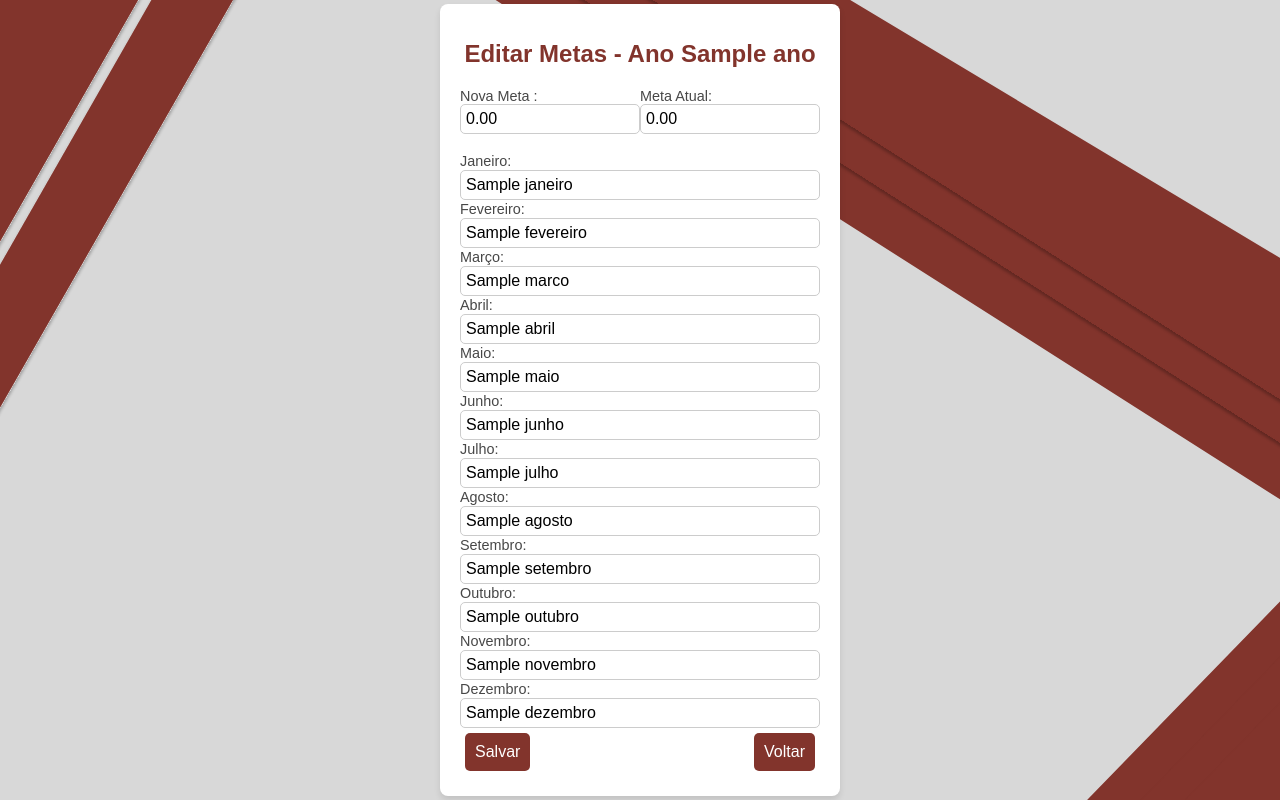
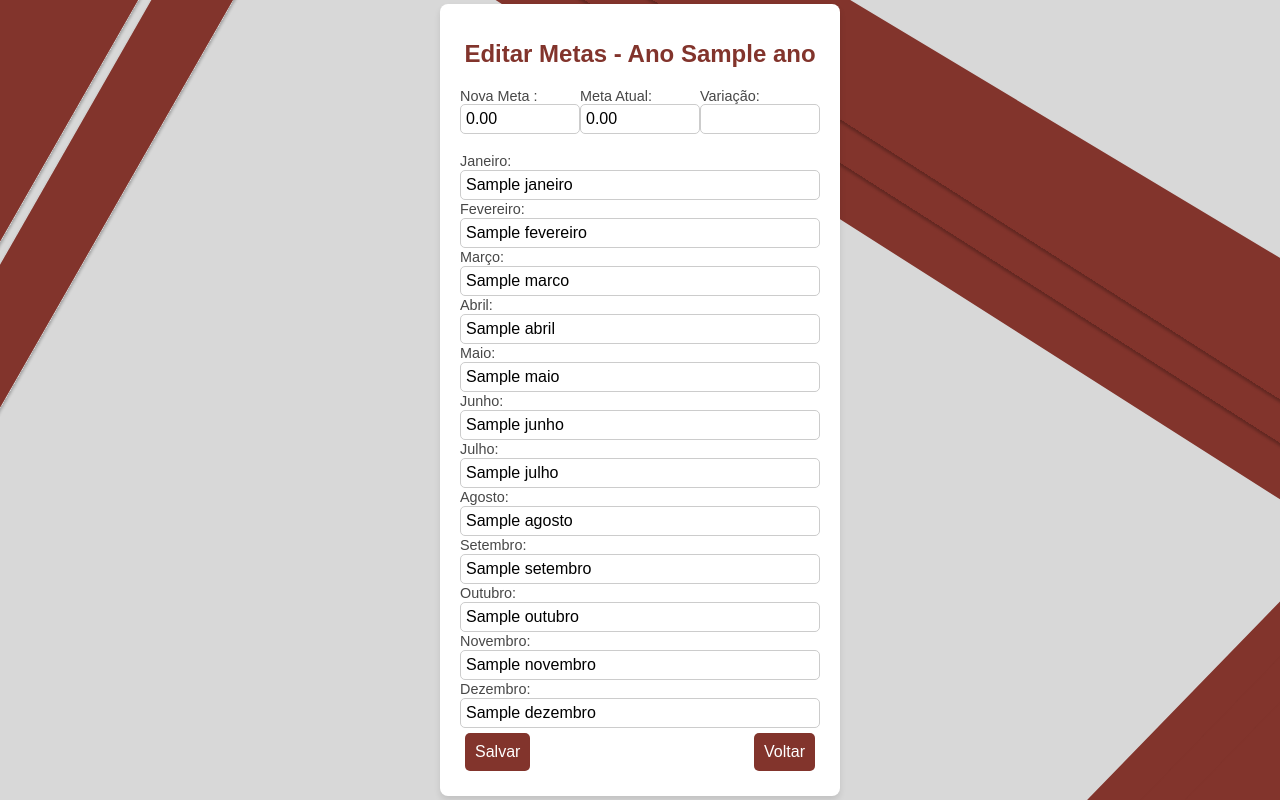
Before and after one commit to usermaster2/controledemetas, a Flask app: template templates/editarmetas.html in a window 1280 px wide. Run offline with Flask 3, Linux system fonts and the light colour scheme; the template is opened without the code that fills it: most values are stand-ins (such as "Sample title", 1, 10 or a date in 2020).

Commit message:
finalizando a tela de editar metas

```diff
--- a/static/css/editarmetas.css
+++ b/static/css/editarmetas.css
@@ -187,6 +187,12 @@ input[type="submit"]:hover {
     }
     .ebibix input{
         width: 95%;
+
+    }
+    span input{
+        align-items: center;
+        justify-content: center;
+
     }
 
     /* Wrapper para adicionar o símbolo de moeda */
--- a/static/js/editarmetas.js
+++ b/static/js/editarmetas.js
@@ -37,3 +37,35 @@ document.addEventListener("DOMContentLoaded", function () {
     // Atualizar ao carregar a página
     atualizarTotal();
 });
+
+// document.addEventListener("DOMContentLoaded", function () {
+//     metapercent(); // Chama a função assim que a página carregar
+// });
+
+function metapercent() {
+    const novaMeta = document.getElementById("total_meta");
+    const metaAtual = document.getElementById("total_meta1");
+    const porcentagemInput = document.getElementById("Porcentagem");
+
+    if (!novaMeta || !metaAtual || !porcentagemInput) return;
+
+    // Converte valores para float, substituindo vírgula por ponto (caso necessário)
+    const valorNovaMeta = parseFloat(novaMeta.value.replace(',', '.')) || 0;
+    const valorMetaAtual = parseFloat(metaAtual.value.replace(',', '.')) || 0;
+
+    let percentualDiferenca = 0;
+    let cor = "black"; // Cor padrão
+
+    // Calcula a variação percentual de forma que, se houver queda, o valor será negativo
+    percentualDiferenca = ((valorNovaMeta - valorMetaAtual) / valorMetaAtual) * 100;
+
+    // Se a variação for positiva, a cor será verde; se for negativa, será vermelha
+    if (percentualDiferenca > 0) {
+        cor = "green"; // Crescimento
+    } else if (percentualDiferenca < 0) {
+        cor = "red"; // Queda
+    }
+
+    porcentagemInput.value = percentualDiferenca.toFixed(2) + "%";
+    porcentagemInput.style.color = cor;
+}
--- a/templates/editarmetas.html
+++ b/templates/editarmetas.html
@@ -16,16 +16,19 @@
         <div class="ebibix">
             <span>
                 <label for="total_meta">Nova Meta :</label>
-                <input class="currency" type="text" id="total_meta" name="total_meta" value="{{ meta_total }}"
-                    readonly><br>
+                <input class="currency" type="text" id="total_meta" name="total_meta" value="{{ meta_total }}" onchange="metapercent()"><br>
             </span>
 
             <span>
-                <label for="total_meta1"> Meta Atual:</label>
-                <input class="currency" type="text" id="total_meta1" name="total_meta" value="{{ meta_total }}"
-                    readonly><br>
+                <label for="total_meta1">Meta Atual:</label>
+                <input class="currency" type="text" id="total_meta1" name="total_meta1" value="{{ meta_total }}"><br>
+            </span>
 
+            <span>
+                <label for="Porcentagem">Variação:</label>
+                <input class="currency" type="text" id="Porcentagem" name="Porcentagem" readonly><br>
             </span>
+
 
         </div>
 
@@ -33,40 +36,40 @@
 
         <form method="POST">
             <label for="janeiro">Janeiro:</label>
-            <input class="currency meta-input" type="text" name="janeiro" value="{{ meta.janeiro }}" required><br>
+            <input class="currency meta-input" type="text" id="format"  oninput="metapercent()" name="janeiro" value="{{ meta.janeiro }}" required><br>
 
             <label for="fevereiro">Fevereiro:</label>
-            <input class="currency meta-input" type="text" name="fevereiro" value="{{ meta.fevereiro }}" required><br>
+            <input class="currency meta-input" type="text" id="format"  oninput="metapercent()" name="fevereiro" value="{{ meta.fevereiro }}" required><br>
 
             <label for="marco">Março:</label>
-            <input class="currency meta-input" type="text" name="marco" value="{{ meta.marco }}" required><br>
+            <input class="currency meta-input" type="text" id="format"  oninput="metapercent()" name="marco" value="{{ meta.marco }}" required><br>
 
             <label for="abril">Abril:</label>
-            <input class="currency meta-input" type="text" name="abril" value="{{ meta.abril }}" required><br>
+            <input class="currency meta-input" type="text" id="format"  oninput="metapercent()" name="abril" value="{{ meta.abril }}" required><br>
 
             <label for="maio">Maio:</label>
-            <input class="currency meta-input" type="text" name="maio" value="{{ meta.maio }}" required><br>
+            <input class="currency meta-input" type="text" id="format"  oninput="metapercent()" name="maio" value="{{ meta.maio }}" required><br>
 
             <label for="junho">Junho:</label>
-            <input class="currency meta-input" type="text" name="junho" value="{{ meta.junho }}" required><br>
+            <input class="currency meta-input" type="text" id="format"  oninput="metapercent()" name="junho" value="{{ meta.junho }}" required><br>
 
             <label for="julho">Julho:</label>
-            <input class="currency meta-input" type="text" name="julho" value="{{ meta.julho }}" required><br>
+            <input class="currency meta-input" type="text" id="format"  oninput="metapercent()" name="julho" value="{{ meta.julho }}" required><br>
 
             <label for="agosto">Agosto:</label>
-            <input class="currency meta-input" type="text" name="agosto" value="{{ meta.agosto }}" required><br>
+            <input class="currency meta-input" type="text" id="format"  oninput="metapercent()" name="agosto" value="{{ meta.agosto }}" required><br>
 
             <label for="setembro">Setembro:</label>
-            <input class="currency meta-input" type="text" name="setembro" value="{{ meta.setembro }}" required><br>
+            <input class="currency meta-input" type="text" id="format"  oninput="metapercent()" name="setembro" value="{{ meta.setembro }}" required><br>
 
             <label for="outubro">Outubro:</label>
-            <input class="currency meta-input" type="text" name="outubro" value="{{ meta.outubro }}" required><br>
+            <input class="currency meta-input" type="text" id="format"  oninput="metapercent()" name="outubro" value="{{ meta.outubro }}" required><br>
 
             <label for="novembro">Novembro:</label>
-            <input class="currency meta-input" type="text" name="novembro" value="{{ meta.novembro }}" required><br>
+            <input class="currency meta-input" type="text" id="format"  oninput="metapercent()" name="novembro" value="{{ meta.novembro }}" required><br>
 
             <label for="dezembro">Dezembro:</label>
-            <input class="currency meta-input" type="text" name="dezembro" value="{{ meta.dezembro }}" required><br>
+            <input class="currency meta-input" type="text" id="format"  oninput="metapercent()" name="dezembro" value="{{ meta.dezembro }}" required><br>
 
             <div class="act">
                 <input class="currency" type="submit" value="Salvar">
```
